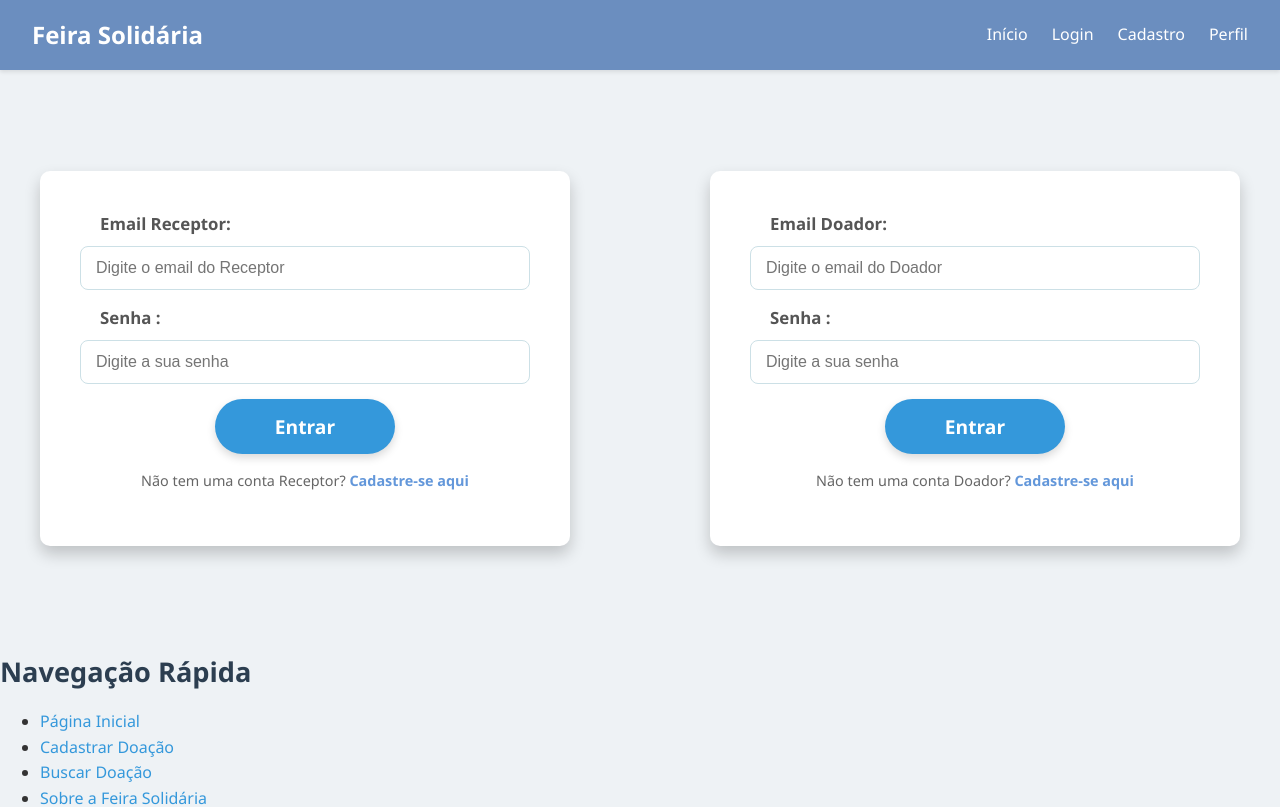
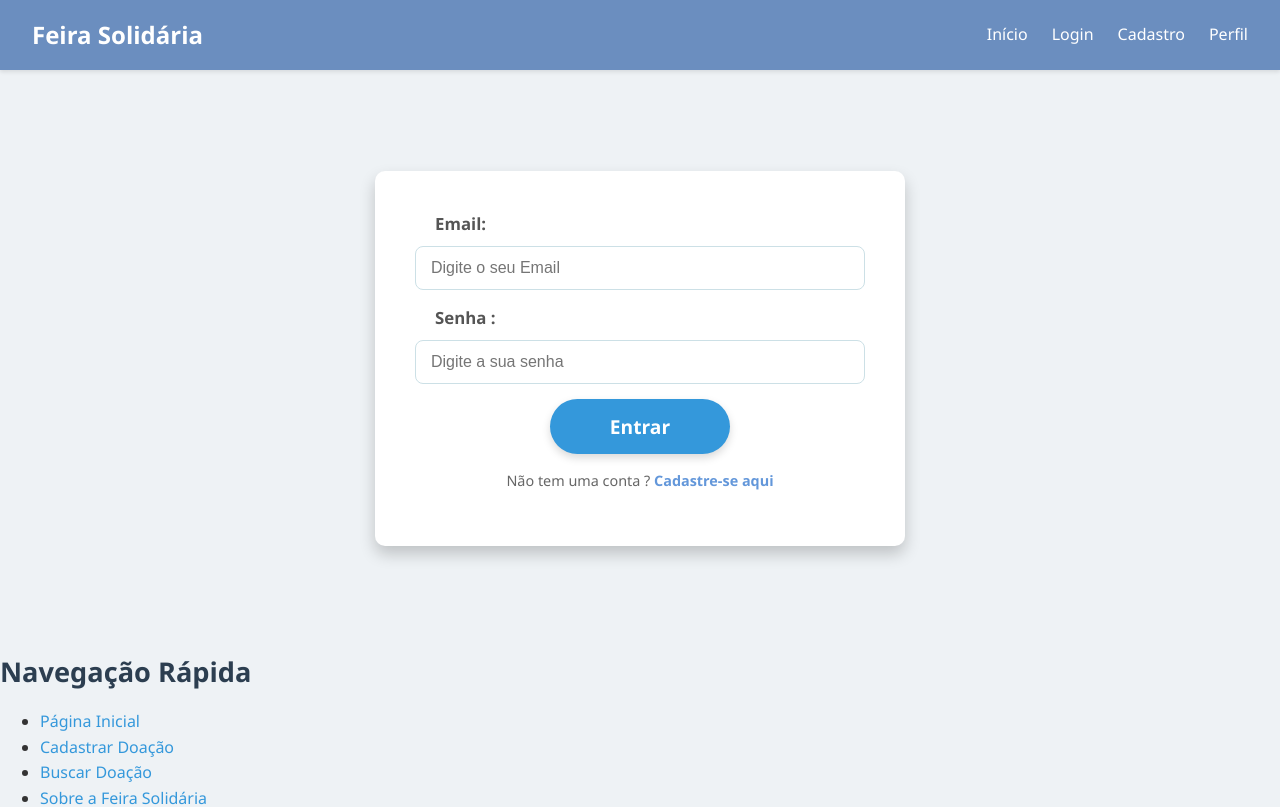
Before and after one commit to mariogde/feira_solidaria2, a React (Vite) app: page /login in a window 1280 px wide. Shown: the top 807 px of the page. Built offline with nearby package versions, Linux system fonts and the light colour scheme.

Commit message:
Corrigindo Features : Login único.

```diff
--- a/src/components/componentes.css
+++ b/src/components/componentes.css
@@ -148,7 +148,7 @@ textarea {
 .inputs { /* Container que centraliza o formulário de login */
     display: flex;
     align-items: center;
-    justify-content: space-between;
+    justify-content: center;
     min-height: calc(89vh - 200px); /* Ocupa quase toda a altura da tela menos header/footer */
     width: 100%;
 }
--- a/src/pages/login.jsx
+++ b/src/pages/login.jsx
@@ -5,25 +5,23 @@ import Header from '../components/Header';
 function Inputs() {
   const [email, setEmail] = useState('');
   const [password, setPassword] = useState('');
-  const [emailDoador, setEmail2] = useState('');
-  const [passwordDoador, setPassword2] = useState('');
 
   const handleSubmit = (event) => {
     event.preventDefault();
     console.log('Email digitado:', email);
     console.log('Senha digitada:', password);
-    alert(`Tentativa de login com Email: ${email} ${emailDoador}`)
+    alert(`Tentativa de login com Email: ${email}`);
   };
 
   return (
     <div className="inputs">
       <form className="loginConteiner" onSubmit={handleSubmit}>
-        <label className="labelLogin">Email Receptor:</label>
+        <label className="labelLogin">Email:</label>
         <input
           className="inputLogin"
           type="email"
           id='inputEmail'
-          placeholder="Digite o email do Receptor"
+          placeholder="Digite o seu Email"
           value={email}
           onChange={(e) => setEmail(e.target.value)}
           required
@@ -38,64 +36,13 @@ function Inputs() {
           onChange={(e) => setPassword(e.target.value)}
           required
         />
-        <button className="btnLogin" type="submit" onClick={loginReceptor}>Entrar</button>
+        <button className="btnLogin" type="submit">Entrar</button>
         <p style={{ marginTop: '15px', fontSize: '0.9em' }}>
-          Não tem uma conta Receptor? <Link to="/cadastro-usuario" style={{ color: 'rgba(29, 104, 202, 0.692)', fontWeight: 'bold' }}>Cadastre-se aqui</Link>
-        </p>
-      </form>
-
-      <form className="loginConteiner" onSubmit={handleSubmit}>
-        <label className="labelLogin">Email Doador:</label>
-        <input
-          className="inputLogin"
-          type="email"
-          id='inputEmailDoador'
-          value={emailDoador}
-          placeholder="Digite o email do Doador"
-          onChange={(e) => setEmail2(e.target.value)}
-          required
-        />
-        <label className="labelLogin">Senha :</label>
-        <input
-          className="inputLogin"
-          type="password"
-          id='inputSenhaDoador'
-          value={passwordDoador}
-          placeholder="Digite a sua senha"
-          onChange={(e) => setPassword2(e.target.value)}
-          required
-        />
-        <button className="btnLogin" type="submit" onClick={loginDoador}>Entrar</button>
-        <p style={{ marginTop: '15px', fontSize: '0.9em' }}>
-          Não tem uma conta Doador? <Link to="/cadastro-usuario" style={{ color: 'rgba(29, 104, 202, 0.692)', fontWeight: 'bold' }}>Cadastre-se aqui</Link>
+          Não tem uma conta ? <Link to="/cadastro-usuario" style={{ color: 'rgba(29, 104, 202, 0.692)', fontWeight: 'bold' }}>Cadastre-se aqui</Link>
         </p>
       </form>
     </div>
   );
-}
-
-function loginReceptor() {
-    let email = document.getElementById('inputEmail').value;
-    let senha = document.getElementById('inputSenha').value;
-
-    if(email === '' || senha === '') {
-        alert('Preencha todos os campos!');
-    } else{
-        alert('Usuário logado!');
-        window.location.href = '../perfil-receptor'; // Redireciona para o perfil do receptor
-    }
-}
-
-function loginDoador() {
-    let email = document.getElementById('inputEmailDoador').value;
-    let senha = document.getElementById('inputSenhaDoador').value;
-
-    if(email === '' || senha === '') {
-        alert('Preencha todos os campos!');
-    } else{
-        alert('Usuário logado!');
-        window.location.href = '../perfil'; // Redireciona para o perfil do receptor
-    }
 }
 
 function LoginPage() {
```
